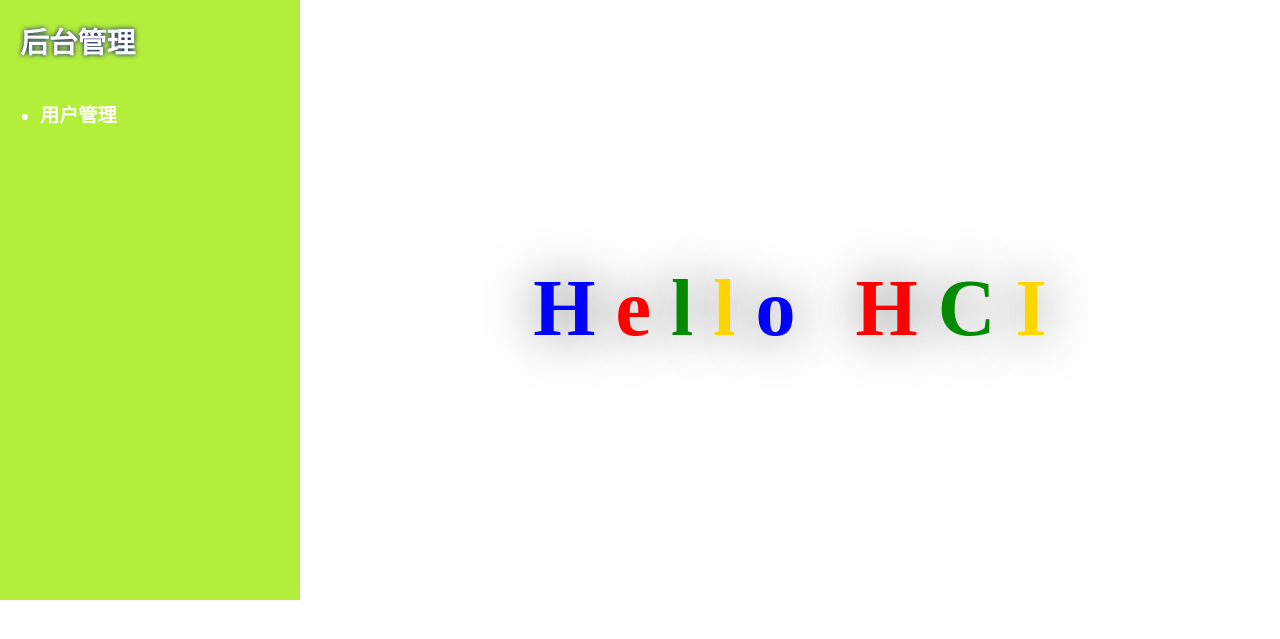
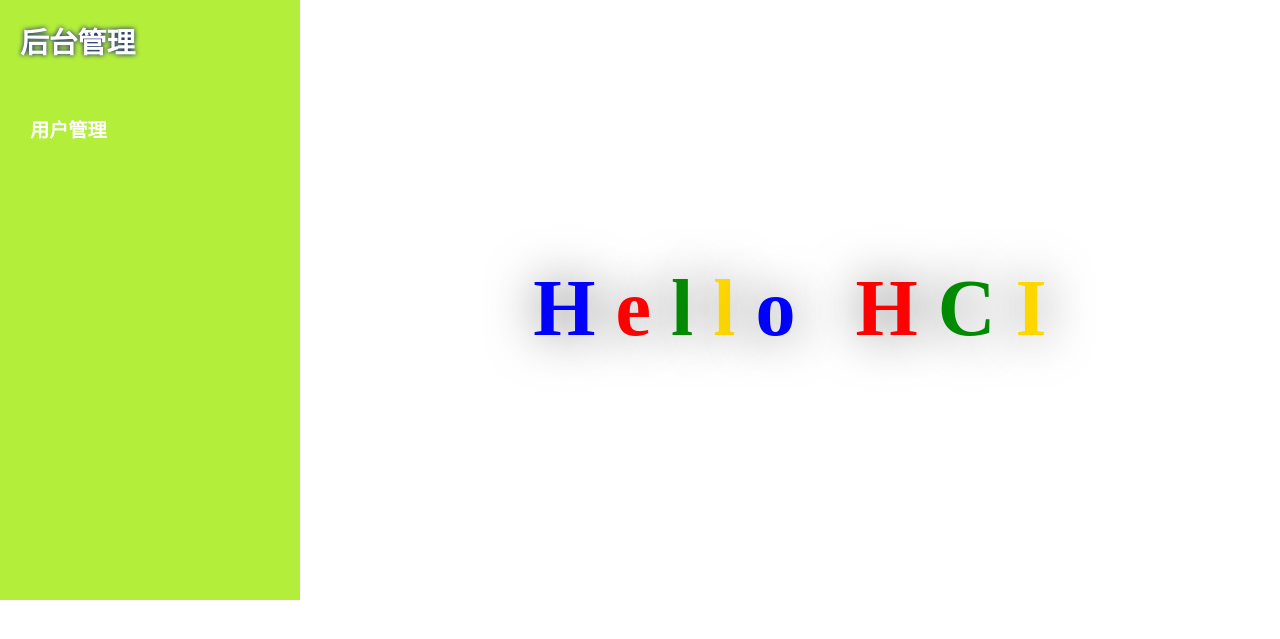
Before and after one commit to HCI-webdesigner/HCI-MSGsystem, a PHP site: page /back/main.php in a window 1280 px wide. Shown: the top 639 px of the page. Run offline with PHP 8.4, Linux system fonts and the light colour scheme.

Commit message:
update the back

```diff
--- a/back/main.php
+++ b/back/main.php
@@ -8,9 +8,9 @@
     <body>
         <div class="board" id="board">
             <nav class="sidebar">
-                <h1>后台管理</h1>
-                <ul>
-                    <li>用户管理</li>
+                <h1><a href="main.php">后台管理</a></h1>
+                <ul class="control-list">
+                    <li><a href="userControl.php" target="framepage">用户管理</a></li>
                 </ul>
             </nav>
             <div class="main">
--- a/public/stylesheets/back.css
+++ b/public/stylesheets/back.css
@@ -1,4 +1,8 @@
 /* CSS Document */
+a:link {text-decoration: none; color: blue;}
+a:visited {text-decoration: none; color: blue;}
+a:hover {text-decoration: none;}
+a:active {text-decoration: none;}
 body {
     margin: 0;
     padding: 0;
@@ -19,11 +23,24 @@ body {
     font-size: 1.2em;
     font-weight: bold;
 }
+.sidebar a {
+    color: white;
+}
 .sidebar > h1 {
     margin: 20px 0;
     padding-left: 20px;
     color: white;
     text-shadow: 0 0 5px rgb(0,0,139);
+}
+.control-list {
+    list-style: none;
+    padding-left: 0px;
+}
+.control-list > li {
+    padding: 15px 30px;
+}
+.control-list > li:hover {
+    background: grey;
 }
 .main {
     width: 100%;
```
Also changed, not shown: back/userControl.php (added, +10 -0 lines).
